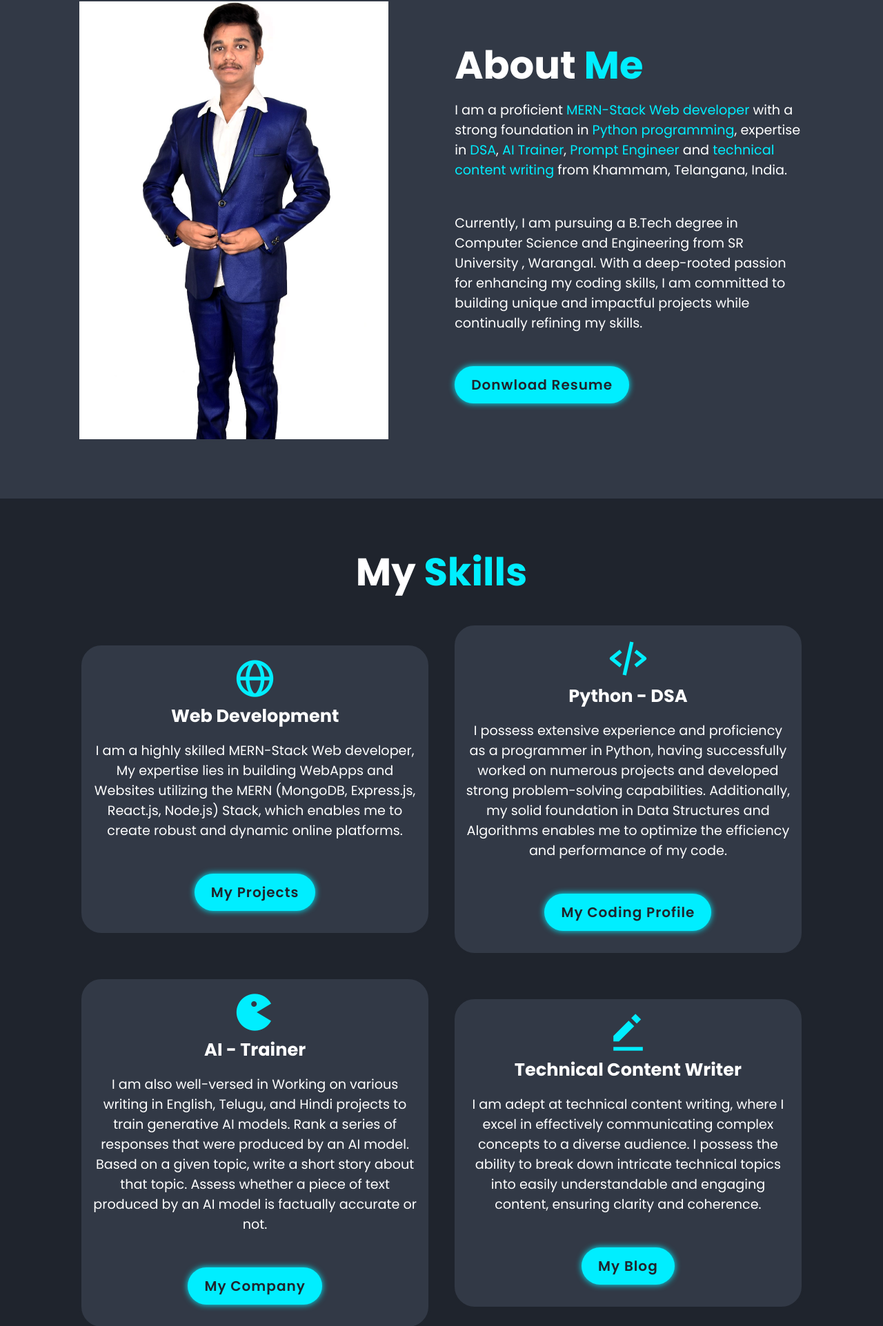
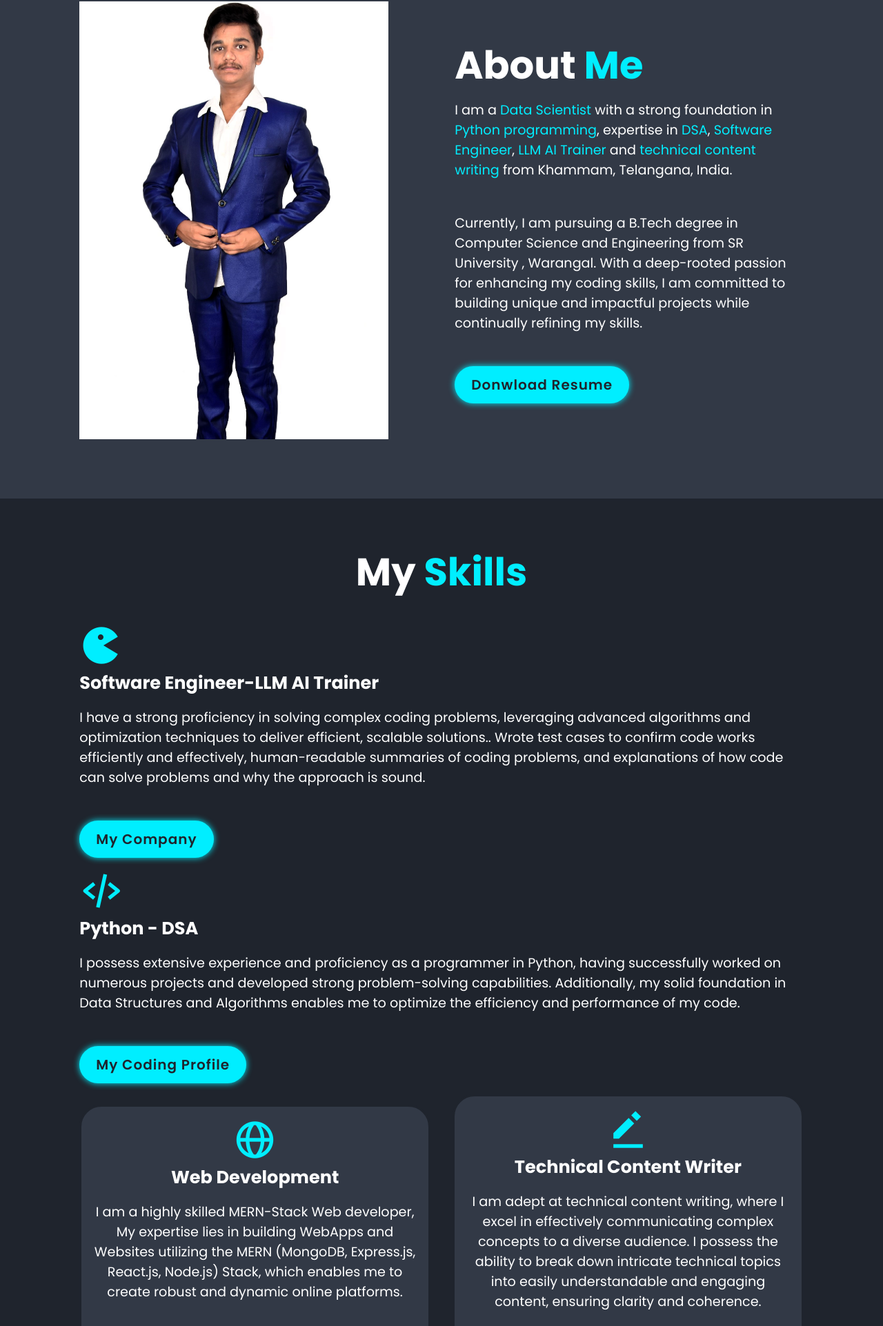
Before and after one commit to VANAM-SHIVA-KUMAR/Portfolio, a plain HTML site: page index.html in a window 1280 px wide. Shown: the part 877-2800 px from the top of the page at 69% size. Drawn offline with nearby package versions, Linux system fonts and the light colour scheme.

Commit message:
index.html

```diff
--- a/index.html
+++ b/index.html
@@ -33,7 +33,7 @@
         <div class="home-content">
             <h3>Hello, It's Me</h3>
             <h1>Vanam Shiva Kumar</h1>
-            <h3>And I'm a <span class="multiple-text">Full-Stack Developer</span></h3>
+            <h3>And I'm a <span class="multiple-text">AI Engineer</span></h3>
             <p>I am Final-year student at the SR University, and I am currently pursuing
                 BTech in Computer Science.
             </p>
@@ -63,9 +63,9 @@
         <div class="about-content">
             <h2 class="heading">About <span>Me</span></h2>
             <!-- <h3>FPassionate Web Developer who wants to explore every Tech Fields</h3> -->
-            <p>I am a proficient <span>MERN-Stack Web developer</span> with a strong foundation in <span>Python
+            <p>I am a <span>Data Scientist</span> with a strong foundation in <span>Python
                     programming</span>, expertise in
-                <span>DSA</span>, <span>AI Trainer</span>, <span>Prompt Engineer</span> and <span>technical content writing</span>
+                <span>DSA</span>, <span>Software Engineer</span>, <span>LLM AI Trainer</span> and <span>technical content writing</span>
                 from Khammam, Telangana, India.
             </p>
             <p>Currently, I am pursuing a B.Tech degree in Computer Science and Engineering from SR University , Warangal.
@@ -81,15 +81,14 @@
     <section class="services" id="services">
         <h2 class="heading">My <span>Skills</span></h2>
 
-        <div class="services-container">
-            <div class="services-box">
-                <i class='bx bx-globe'></i>
-                <h3>Web Development</h3>
-                <p>I am a highly skilled MERN-Stack Web developer, My expertise lies in building WebApps and Websites
-                    utilizing the MERN (MongoDB, Express.js, React.js, Node.js) Stack, which enables me to create robust
-                    and dynamic online platforms.
+        <div class="services-box">
+                <i class='bx bxs-game'></i>
+                <h3>Software Engineer-LLM AI Trainer</h3>
+                <p>I have a strong proficiency in solving complex coding problems, leveraging advanced algorithms and optimization
+                    techniques to deliver efficient, scalable solutions.. Wrote test cases to confirm code works efficiently and effectively,
+                    human-readable summaries of coding problems, and explanations of how code can solve problems and why the approach is sound.
                 </p>
-                <a href="#portfolio" class="btn services-btn">My Projects</a>
+                <a href="https://outlier.ai/" target="blank" class="btn services-btn">My Company</a>
             </div>
 
             <div class="services-box">
@@ -104,15 +103,15 @@
                     Profile</a>
             </div>
 
+            <div class="services-container">
             <div class="services-box">
-                <i class='bx bxs-game'></i>
-                <h3>AI - Trainer</h3>
-                <p>I am also well-versed in Working on various writing in English, Telugu, and Hindi projects to
-                    train generative AI models. Rank a series of responses that were produced by an AI model.
-                    Based on a given topic, write a short story about that topic. Assess whether a piece of text
-                    produced by an AI model is factually accurate or not.
+                <i class='bx bx-globe'></i>
+                <h3>Web Development</h3>
+                <p>I am a highly skilled MERN-Stack Web developer, My expertise lies in building WebApps and Websites
+                    utilizing the MERN (MongoDB, Express.js, React.js, Node.js) Stack, which enables me to create robust
+                    and dynamic online platforms.
                 </p>
-                <a href="https://outlier.ai/" target="blank" class="btn services-btn">My Company</a>
+                <a href="#portfolio" class="btn services-btn">My Projects</a>
             </div>
 
             <div class="services-box">
@@ -132,21 +131,21 @@
         <h2 class="heading">Latest <span>Projects</span></h2>
         <div class="portfolio-container">
             <div class="portfolio-box">
+                <img class="project-img" src="images/phoenix.JPG" alt="P.H.O.E.N.I.X Python Voice Assistant">
+                <div class="portfolio-layer">
+                    <h4>P.H.O.E.N.I.X Python Voice Assistant</h4>
+                    <p>"A Python-based voice assistant that smartly automates task and do what you say."</p>
+                    <a href="https://vanam-shiva-kumar.github.io/PHOENIX-Python-Voice-Assistant" target="_blank"><i
+                            class='bx bx-link-external'></i></a>
+                </div>
+            </div>
+
+            <div class="portfolio-box">
                 <img class="project-img" src="images/quitforgood.jpg" alt="Quit For Good">
                 <div class="portfolio-layer">
                     <h4>QUIT FOR GOOD</h4>
                     <p>Smoking Awareness NGO Website and designed a QUIT Smoking PLAN</p>
                     <a href="https://vanam-shiva-kumar.github.io/Quite-For-Good" target="_blank"><i
-                            class='bx bx-link-external'></i></a>
-                </div>
-            </div>
-
-            <div class="portfolio-box">
-                <img class="project-img" src="images/phoenix.JPG" alt="P.H.O.E.N.I.X Python Voice Assistant">
-                <div class="portfolio-layer">
-                    <h4>P.H.O.E.N.I.X Python Voice Assistant</h4>
-                    <p>"A Python-based voice assistant that smartly automates task and do what you say."</p>
-                    <a href="https://vanam-shiva-kumar.github.io/PHOENIX-Python-Voice-Assistant" target="_blank"><i
                             class='bx bx-link-external'></i></a>
                 </div>
             </div>
```
